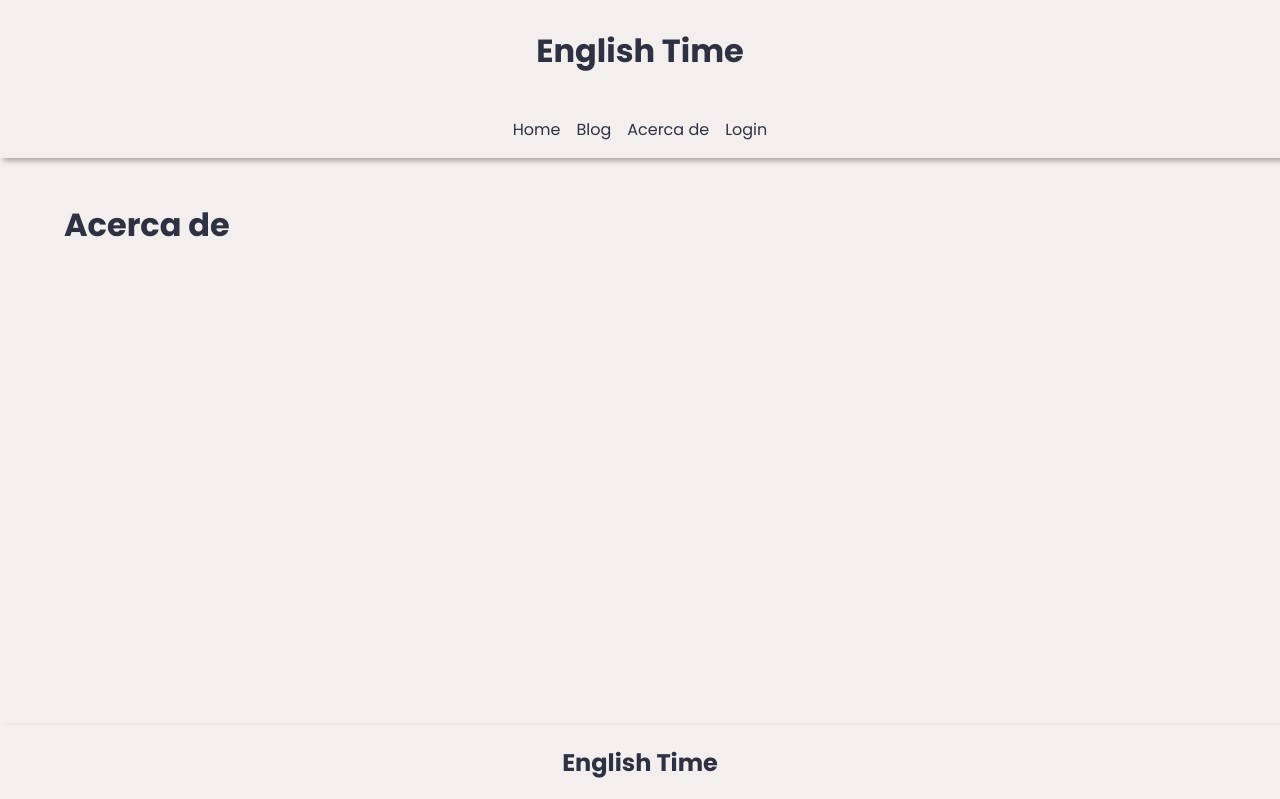
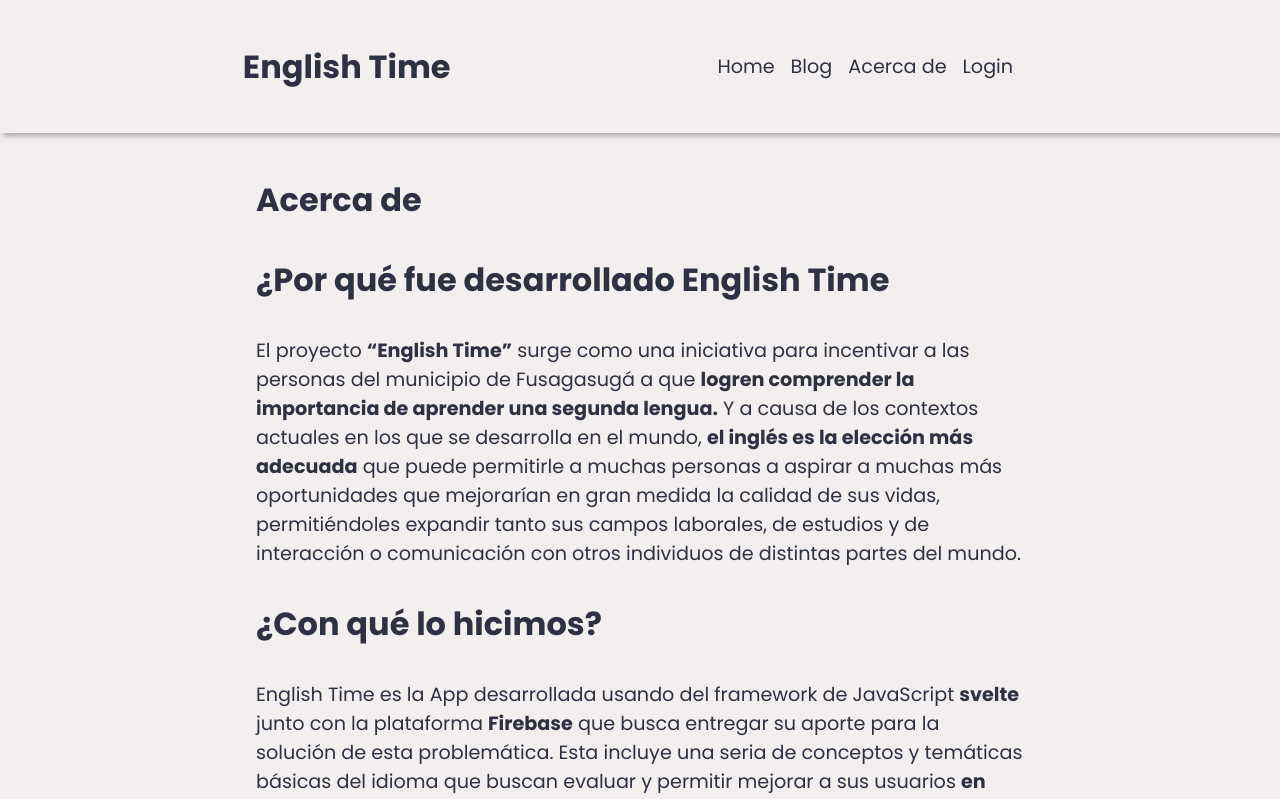
Before and after one commit to SantiagoG500/english-time, a SvelteKit app: page /about in a window 1280 px wide. Shown: the top 799 px of the page. Built offline with nearby package versions, Linux system fonts and the light colour scheme; no server answers.

Commit message:
home and about pages modified, new media-queries.css

```diff
--- a/src/lib/components/header.svelte
+++ b/src/lib/components/header.svelte
@@ -8,28 +8,28 @@
    <nav class="main-header__nav">
     <ul class="main-header__ul">
       <li class="main-header__li">
-        <a href="/" class="a a--main-header">Home</a>
+        <a href="/" class="a a--main-header text">Home</a>
       </li>
       <li class="main-header__li">
-        <a href="/blog" class="a a--main-header">Blog</a>
+        <a href="/blog" class="a a--main-header text">Blog</a>
       </li>
       <li class="main-header__li">
-        <a href="/about" class="a a--main-header">Acerca de</a>
+        <a href="/about" class="a a--main-header text">Acerca de</a>
       </li>
 
       {#if $isLoggedIn}
       <li class="main-header__li">
-        <a href="/course" class="a a--main-header">Curso</a>
+        <a href="/course" class="a a--main-header text">Curso</a>
       </li>
       <li class="main-header__li">
-        <a href="/login/" class="a a--main-header">Account</a>
+        <a href="/login/" class="a a--main-header text">Account</a>
       </li>
       <li class="main-header__li">
-        <a href="/results/" class="a a--main-header">Resultados</a>
+        <a href="/results/" class="a a--main-header text">Resultados</a>
       </li>
       {:else}
       <li class="main-header__li">
-        <a href="/login/" class="a a--main-header">Login</a>
+        <a href="/login/" class="a a--main-header text">Login</a>
       </li>
       {/if}
     </ul>
@@ -37,13 +37,17 @@
 </header>
 
 <style>
+
   .main-header {
-    display: flex;
-    flex-direction: column;
-    box-shadow: var(--box-shadow);
+    /* display: flex;
+    flex-direction: column; */
+
+    padding-top: 1em;
+    padding-bottom: 1em;
 
     height: min-content;
 
+    box-shadow: var(--box-shadow);
   }
   .main-header__nav, .main-header__section, .main-header__ul {
     display: flex;
--- /dev/null
+++ b/src/lib/styles/media-queries.css
@@ -0,0 +1,53 @@
+/* Tablets y computadoras portátiles */
+@media only screen and (min-width: 320px) and (max-width: 767px) {
+  .section {
+    width: 80%;
+  }
+  .main-header{
+    display: flex;
+    flex-direction: column;
+    align-items: center;
+  }
+}
+@media only screen and (min-width: 768px) and (max-width: 991px) {
+  .section {
+    width: 80%;
+  }
+  .main-header{
+    display: flex;
+    flex-direction: row;
+    align-items: center;
+    justify-content: space-evenly;
+
+  }
+  .main-header{
+    display: flex;
+    flex-direction: row;
+    align-items: center;
+    justify-content: space-evenly;
+  }
+}
+/* Computadoras de escritorio */
+@media only screen and (min-width: 992px) {
+  .section {
+    width: 70%;
+  }
+  .main-header{
+    display: flex;
+    flex-direction: row;
+    align-items: center;
+    justify-content: space-evenly;
+  }
+}
+/* Computadoras de escritorio extra grandes */
+@media only screen and (min-width: 1200px) {
+  .section {
+    width: 60%;
+  }
+  .main-header{
+    display: flex;
+    flex-direction: row;
+    align-items: center;
+    justify-content: space-evenly;
+  }
+}
--- a/src/routes/+layout.svelte
+++ b/src/routes/+layout.svelte
@@ -1,33 +1,33 @@
 <script>
   import '../styles.css'
+  import '../lib/styles/media-queries.css'
   import Header from "$lib/components/header.svelte";
   import Footer  from "$lib/components/footer.svelte";
   import { Database }  from "$lib/firebase.js";
 
   import { questions } from '$lib/data.js';
   import { isLoggedIn, user } from '$lib/stores';
-  import { Auth, User } from '$lib/firebase';
+  import { Auth } from '$lib/firebase';
   import { onAuthStateChanged } from 'firebase/auth';
-	import { onMount } from 'svelte';
 
   onAuthStateChanged(Auth.authInfo, (authUser) => {
-  $user = authUser;
-  $isLoggedIn = !!authUser;
+    $user = authUser;
+    $isLoggedIn = !!authUser;
 
-    if ($isLoggedIn) {
-      // console.log(questions);
-      // for (const question of questions) {
-      //   const q = question.getQuestion()
-      //   const a = question.getAnswers()
-      //   const correctA = question.getCorrectAns()
-      //   const categories = question.getCategories()
-      //   const questionT = 'T1'
+    // if ($isLoggedIn) {
+    //   console.log(questions);
+    //   for (const question of questions) {
+    //     const q = question.getQuestion()
+    //     const a = question.getAnswers()
+    //     const correctA = question.getCorrectAns()
+    //     const categories = question.getCategories()
+    //     const questionT = 'T1'
 
-      //   const docData = {question: q, answers: a, correctAnswer: correctA, questionType: questionT, categories}
-      //   console.log(docData);
-      // }
-      // Database.addData('questions', q, docData)
-    }
+    //     const docData = {question: q, answers: a, correctAnswer: correctA, questionType: questionT, categories}
+    //     console.log(docData);
+    //   }
+    //   Database.addData('questions', q, docData)
+    // }
   });
 
 
--- a/src/routes/about/+page.svelte
+++ b/src/routes/about/+page.svelte
@@ -1,3 +1,14 @@
 <section class="section">
   <h2 class="title">Acerca de</h2>
+  <h3 class="title">
+    ¿Por qué fue desarrollado English Time
+  </h3>
+
+  <p class="text">
+    El proyecto <strong>“English Time”</strong> surge como una iniciativa para incentivar a las personas del municipio de Fusagasugá a que <strong>logren comprender la importancia de aprender una segunda lengua.</strong> Y a causa de los contextos actuales en los que se desarrolla en el mundo, <strong>el inglés es la elección más adecuada</strong> que puede permitirle a muchas personas a aspirar a muchas más oportunidades que mejorarían en gran medida la calidad de sus vidas, permitiéndoles expandir tanto sus campos laborales, de estudios y de interacción o comunicación con otros individuos de distintas partes del mundo.
+  </p>
+  <h3 class="title">¿Con qué lo hicimos?</h3>
+  <p class="text">
+    English Time es la App desarrollada usando del framework de JavaScript <strong>svelte</strong> junto con la plataforma <strong>Firebase</strong> que busca entregar su aporte para la solución de esta problemática. Esta incluye una seria de conceptos y temáticas básicas del idioma que buscan evaluar y permitir mejorar a sus usuarios <strong>en aquellos aspectos más sencillos del inglés,</strong> esto mediante un par de pruebas desarrolladas en la misma, las cuales permiten al usuario visualizar su nivel de compresión de los tópicos incluidos, el ayudarle a comprender en que aspectos puede mejorar y ofrecerle una retroalimentación instantánea que le ofrezca con el tiempo una mejora progresiva en estos aspectos.
+  </p>
 </section>
```
Also changed, not shown: src/lib/logic/question_t2.js (deleted, +0 -102 lines), src/routes/+page.svelte (+4 -3 lines).
